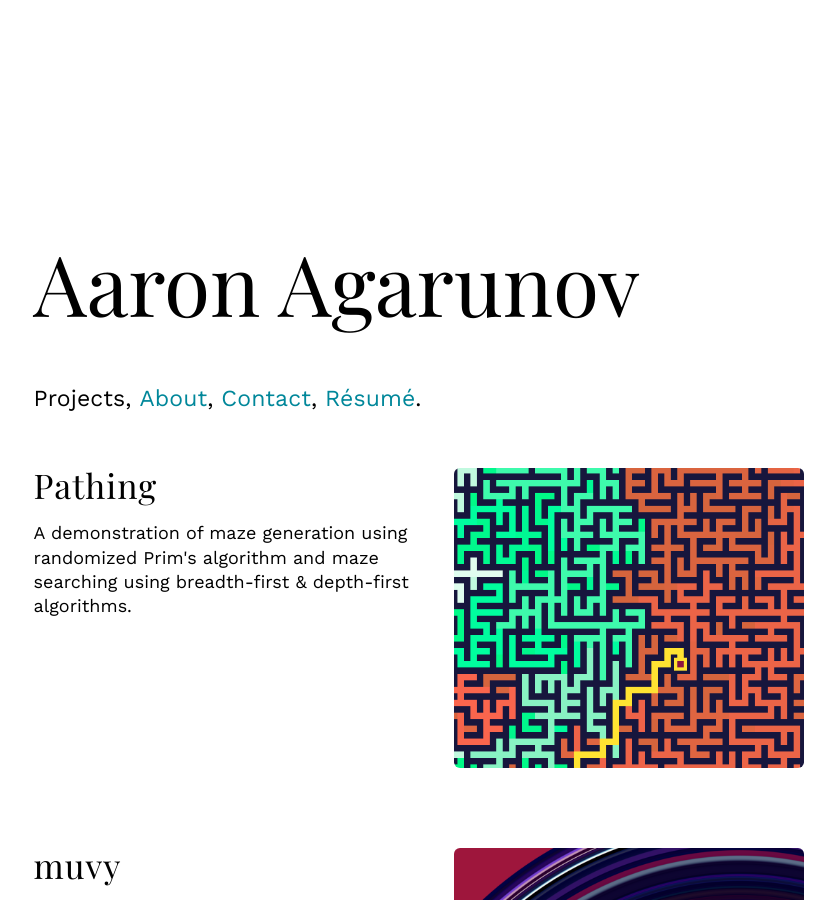
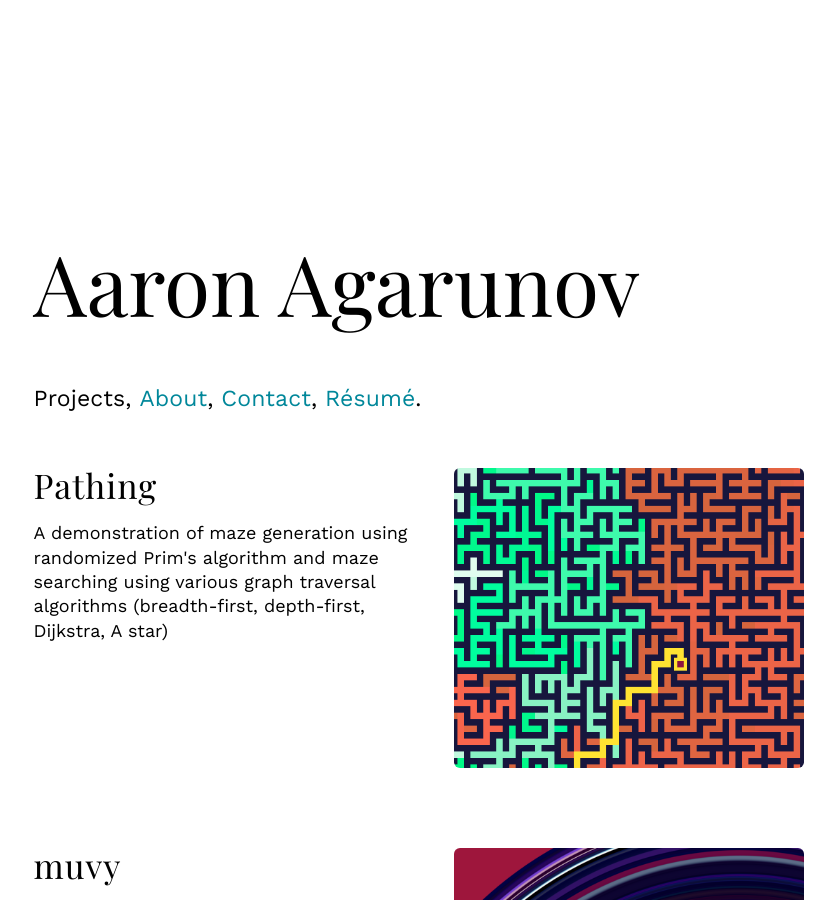
Before and after one commit to agarun/agarun.github.io, a Jekyll site: the page built from _pages/work.html, in a window 1280 px wide and 900 px high. Shown: the whole window, without its empty margins (184-1019 px from the left). Built offline with Jekyll 4.4.1, drawn with Linux system fonts in a browser that asks for light colours; some web fonts are replaced.

Commit message:
Update project descriptions

```diff
--- a/_projects/pathing.html
+++ b/_projects/pathing.html
@@ -1,7 +1,7 @@
 ---
 title: Pathing
 short_title: Pathing
-description: A demonstration of maze generation using randomized Prim's algorithm and maze searching using breadth-first &amp; depth-first algorithms.
+description: A demonstration of maze generation using randomized Prim's algorithm and maze searching using various graph traversal algorithms (breadth-first, depth-first, Dijkstra, A star)
 short_description: Visualizing graph traversal algorithms
 permalink: /projects/pathing/
 web_link: /pathing
```
